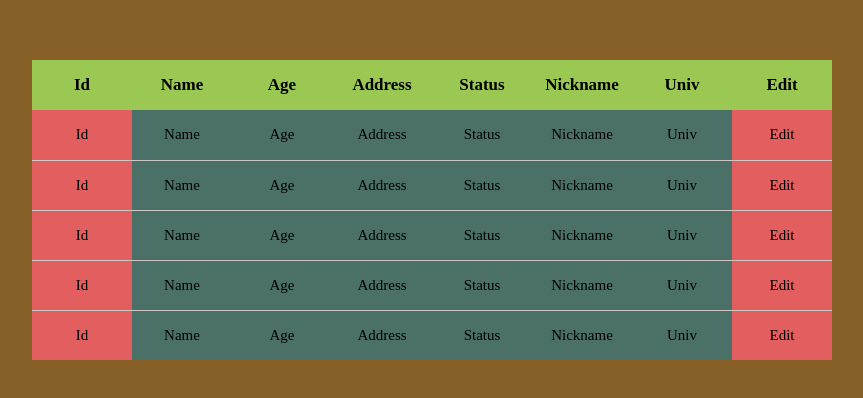
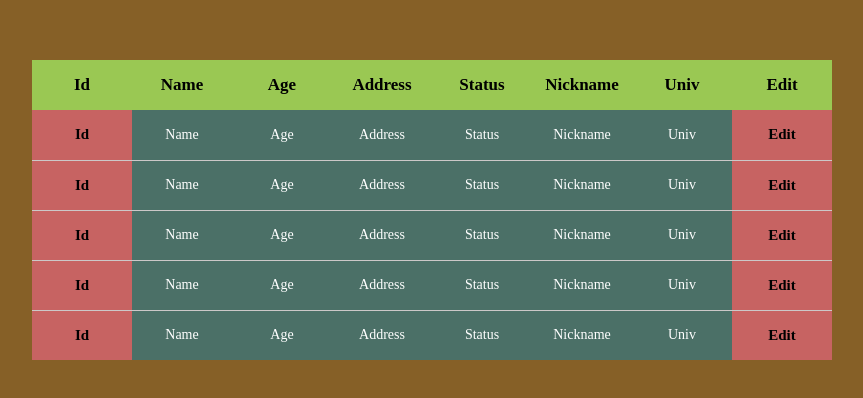
Before and after one commit to Sardor0795/rjs_tutorial, a React (Create React App) app: page / in a window 1280 px wide. Shown: the part 190-588 px from the top of the page, without its empty margins (208-1071 px from the left). Built offline with nearby package versions, Linux system fonts and the light colour scheme.

Commit message:
Fix font sizes

```diff
--- a/src/lesson_4/scrolable_table/style.css
+++ b/src/lesson_4/scrolable_table/style.css
@@ -10,7 +10,6 @@
   background-color: #fff;
   overflow: scroll;
   position: relative;
-  font-size: 15px;
 }
 
 .tableWrapper.scroll-close::-webkit-scrollbar {
@@ -57,18 +56,26 @@ td {
   height: 50px;
   text-align: center;
   background-color: #4b7067ff;
+  color: #fff;
+  font-size: 14px;
 }
 
 tr td:first-child {
   position: sticky;
   left: 0;
-  background-color: rgb(227, 94, 94);
+  background-color: #c76362ff;
+  font-weight: bold;
+  color: #000;
+  font-size: 15px;
 }
 
 tr td:last-child {
   position: sticky;
   right: 0;
-  background-color: rgb(227, 94, 94);
+  background-color: #c76362ff;
+  font-weight: bold;
+  color: #000;
+  font-size: 15px;
 }
 
 tr th:first-child {
```
